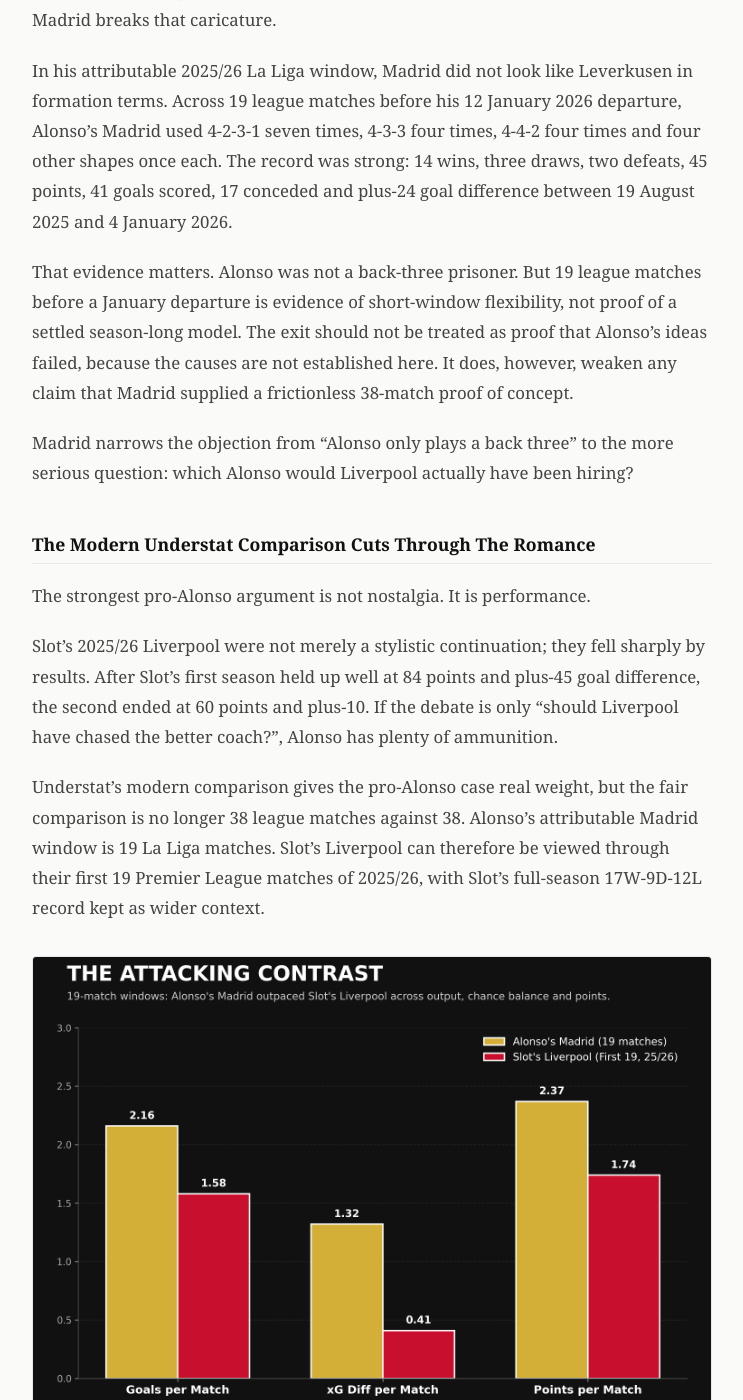
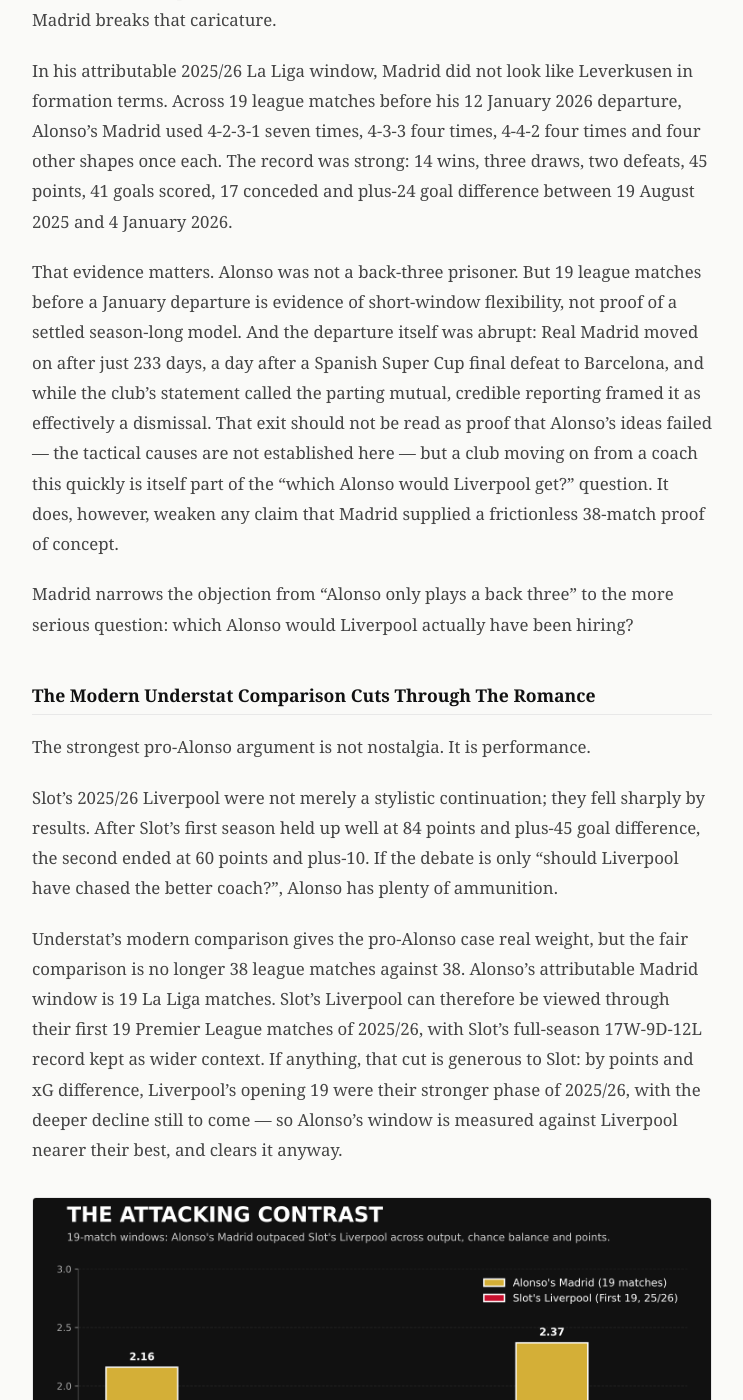
Before and after one commit to gauravahlawat01goal/football-analytics, a Jekyll site: the page built from web/_posts/2026-05-31-xabi-alonso-bigger-swing-not-easier-fit.md, in a window 1280 px wide and 1400 px high, scrolled down 3339 px. Shown: the whole window, without its empty margins (252-995 px from the left). Built offline with Jekyll 4.4.1, drawn with Linux system fonts in a browser that asks for light colours; some of the changed text lies outside the part shown.

Commit message:
Editorial fixes to Alonso/Slot post: cross-league caveat, sourced Madrid exit, first-19 framing (#21)
- Flag La Liga vs PL xG difference as directional, not strictly like-for-like (the lead-chart metric spans two leagues).

- Source the 12 Jan 2026 Madrid exit (Real Madrid announcement + ESPN) and add 233-day / Super Cup final context, without speculating on tactical cause.

- Note Liverpool's opening 19 were their stronger phase by points and xG, so the comparison baseline is generous to Slot.

Co-authored-by: Gaurav Ahlawat <gauravahlawat@Gauravs-MacBook-Pro-2.local>
Co-authored-by: Claude Opus 4.8 <noreply@anthropic.com>

```diff
--- a/web/_posts/2026-05-31-xabi-alonso-bigger-swing-not-easier-fit.md
+++ b/web/_posts/2026-05-31-xabi-alonso-bigger-swing-not-easier-fit.md
@@ -58,7 +58,7 @@ The easy version of the argument would be: Alonso played a back three at Leverku
 
 In his attributable 2025/26 La Liga window, Madrid did not look like Leverkusen in formation terms. Across 19 league matches before his 12 January 2026 departure, Alonso's Madrid used 4-2-3-1 seven times, 4-3-3 four times, 4-4-2 four times and four other shapes once each. The record was strong: 14 wins, three draws, two defeats, 45 points, 41 goals scored, 17 conceded and plus-24 goal difference between 19 August 2025 and 4 January 2026.
 
-That evidence matters. Alonso was not a back-three prisoner. But 19 league matches before a January departure is evidence of short-window flexibility, not proof of a settled season-long model. The exit should not be treated as proof that Alonso's ideas failed, because the causes are not established here. It does, however, weaken any claim that Madrid supplied a frictionless 38-match proof of concept.
+That evidence matters. Alonso was not a back-three prisoner. But 19 league matches before a January departure is evidence of short-window flexibility, not proof of a settled season-long model. And the departure itself was abrupt: Real Madrid moved on after just 233 days, a day after a Spanish Super Cup final defeat to Barcelona, and while the club's statement called the parting mutual, credible reporting framed it as effectively a dismissal. That exit should not be read as proof that Alonso's ideas failed — the tactical causes are not established here — but a club moving on from a coach this quickly is itself part of the "which Alonso would Liverpool get?" question. It does, however, weaken any claim that Madrid supplied a frictionless 38-match proof of concept.
 
 Madrid narrows the objection from "Alonso only plays a back three" to the more serious question: which Alonso would Liverpool actually have been hiring?
 
@@ -68,14 +68,14 @@ The strongest pro-Alonso argument is not nostalgia. It is performance.
 
 Slot's 2025/26 Liverpool were not merely a stylistic continuation; they fell sharply by results. After Slot's first season held up well at 84 points and plus-45 goal difference, the second ended at 60 points and plus-10. If the debate is only "should Liverpool have chased the better coach?", Alonso has plenty of ammunition.
 
-Understat's modern comparison gives the pro-Alonso case real weight, but the fair comparison is no longer 38 league matches against 38. Alonso's attributable Madrid window is 19 La Liga matches. Slot's Liverpool can therefore be viewed through their first 19 Premier League matches of 2025/26, with Slot's full-season 17W-9D-12L record kept as wider context.
+Understat's modern comparison gives the pro-Alonso case real weight, but the fair comparison is no longer 38 league matches against 38. Alonso's attributable Madrid window is 19 La Liga matches. Slot's Liverpool can therefore be viewed through their first 19 Premier League matches of 2025/26, with Slot's full-season 17W-9D-12L record kept as wider context. If anything, that cut is generous to Slot: by points and xG difference, Liverpool's opening 19 were their stronger phase of 2025/26, with the deeper decline still to come — so Alonso's window is measured against Liverpool nearer their best, and clears it anyway.
 
 <figure class="post-figure">
   <img src="{{ '/assets/figures/the_attacking_contrast_final.png' | relative_url }}" alt="Understat 19-match comparison showing Alonso's Madrid window ahead of Slot's Liverpool first 19 on goals per match, xG difference per match and points per match" />
   <figcaption>A 19-match modern comparison: Alonso's Madrid window carried stronger chance balance and points output than Slot's first 19 league matches of Liverpool's 2025/26.</figcaption>
 </figure>
 
-By these broad performance and chance-balance indicators, Alonso's Madrid window looks substantially healthier than Liverpool's first 19 league matches under Slot in 2025/26. Madrid's xG difference per match was +1.317, compared with Liverpool's +0.411. Madrid also generated more shots, allowed less xG, scored more, conceded less and carried a much stronger results profile: 14W-3D-2L and 45 points against Liverpool's 10W-3D-6L and 33 points.
+By these broad performance and chance-balance indicators, Alonso's Madrid window looks substantially healthier than Liverpool's first 19 league matches under Slot in 2025/26. Madrid's xG difference per match was +1.317, compared with Liverpool's +0.411 — though these are two different leagues, and a La Liga heavyweight's xG difference is inflated by a top-heavy division, so the two figures are directional rather than strictly like-for-like. Madrid also generated more shots, allowed less xG, scored more, conceded less and carried a much stronger results profile: 14W-3D-2L and 45 points against Liverpool's 10W-3D-6L and 33 points.
 
 The edge was not a mirage. Madrid were better by defensive xG, shot volume and open-play xG, and they had a much larger dead-ball contribution. That profile supports Alonso. It just does not prove he had recreated Liverpool's high-press, open-play model with better numbers.
 
@@ -115,6 +115,6 @@ Liverpool supporters do not have to choose between admiring Alonso and understan
 <div class="post-footer-note">
   <p><strong>Data:</strong> SportsMonks API v3 (domestic formations, scores, league records, broad team-stat profiles) and Understat (xG, shot profile, PPDA).</p>
   <p><strong>Scope:</strong> Formation labels do not prove tactics in full. PPDA is a blunt pressing measure. The role-suitability discussion is a qualitative editorial layer, not tracking data or transfer reporting. This piece does not claim to know Liverpool's internal decision-making.</p>
-  <p><strong>Madrid attribution:</strong> Real Madrid's official announcement dated 12 January 2026 said Alonso's time as first-team coach had ended by mutual agreement. This article therefore attributes only the auditable La Liga window to Alonso: 19 league matches from 19 August 2025 through 4 January 2026. The full Madrid 2025/26 record is not treated as Alonso's record.</p>
+  <p><strong>Madrid attribution:</strong> Real Madrid's <a href="https://www.realmadrid.com/en-US/news/club/announcements/comunicado-oficial-xabi-alonso-12-01-2026">official announcement dated 12 January 2026</a> said Alonso's time as first-team coach had ended by mutual agreement, though subsequent reporting (e.g. <a href="https://www.espn.com/soccer/story/_/id/47597821/why-real-madrid-sacked-manager-xabi-alonso-233-days">ESPN</a>) characterised it as a dismissal. This article therefore attributes only the auditable La Liga window to Alonso: 19 league matches from 19 August 2025 through 4 January 2026. The full Madrid 2025/26 record is not treated as Alonso's record.</p>
   <p><a href="https://github.com/gauravahlawat01goal/football-analytics">Full methodology and analysis code →</a></p>
 </div>
```
